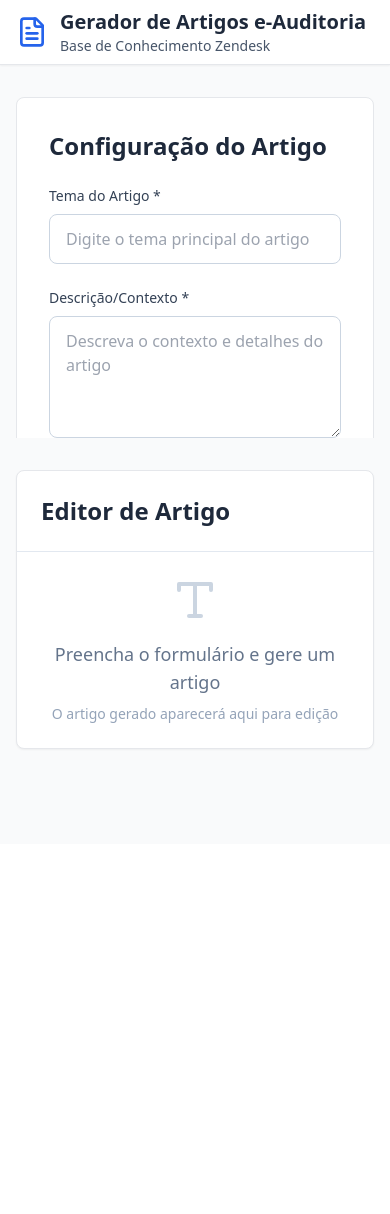
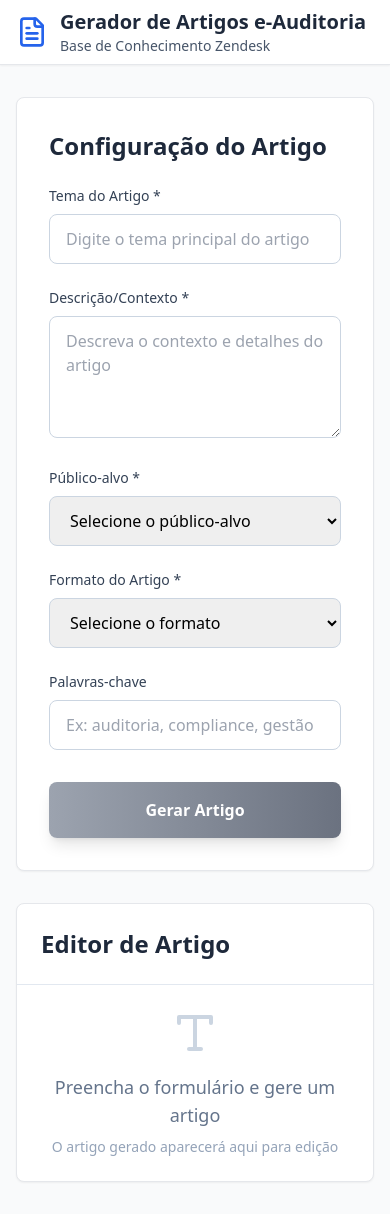
Before and after one commit to silveiradasilvaa/eauditoria-content, a React (Vite) app: page / in a window 390 px wide. Before the commit the page ends 844 px from the top, so only its background shows below. Built offline with nearby package versions, Linux system fonts and the light colour scheme.

Commit message:
Ajustes para mobile e correções visuais

```diff
--- a/src/App.tsx
+++ b/src/App.tsx
@@ -18,7 +18,7 @@ function App() {
 
   const [webhookConfig, setWebhookConfig] = useLocalStorage<WebhookConfig>('eauditoria-webhooks', {
     generateUrl: 'https://n8n.flap.studio/webhook/eauditoria/generate-content',
-    zendeskUrl: 'https://n8n.flap.studio/webhook-test/eauditoria/send-zendesk',
+    zendeskUrl: 'https://n8n.flap.studio/webhook/eauditoria/send-zendesk',
   });
 
   const [content, setContent] = useState<string>('');
@@ -60,6 +60,17 @@ function App() {
       setContent(generatedContent);
       setEditorMode('edit');
       showToast('Artigo gerado com sucesso!', 'success');
+
+      // Scroll para o editor no mobile
+      const editorSection = document.getElementById('editor-section');
+      if (editorSection && window.innerWidth < 1024) {
+        setTimeout(() => {
+          editorSection.scrollIntoView({
+            behavior: 'smooth',
+            block: 'start'
+          });
+        }, 100);
+      }
     } catch (error) {
       const errorMessage = error instanceof Error ? error.message : 'Erro desconhecido na geração';
       showToast(errorMessage, 'error');
@@ -130,9 +141,9 @@ function App() {
 
       {/* Main Content */}
       <main className="max-w-7xl mx-auto px-4 sm:px-6 lg:px-8 py-8">
-        <div className="grid grid-cols-1 lg:grid-cols-2 gap-8 h-[calc(100vh-12rem)]">
+        <div className="grid grid-cols-1 lg:grid-cols-2 gap-8 lg:h-[calc(100vh-12rem)]">
           {/* Form Section */}
-          <div className="h-full overflow-y-auto">
+          <div className="lg:h-full lg:overflow-y-auto">
             <FormSection
               formData={formData}
               webhookConfig={webhookConfig}
@@ -144,7 +155,7 @@ function App() {
           </div>
 
           {/* Editor Section */}
-          <div className="h-full">
+          <div id="editor-section" className="lg:h-full">
             <EditorSection
               content={content}
               mode={editorMode}
--- a/src/components/EditorSection.tsx
+++ b/src/components/EditorSection.tsx
@@ -139,15 +139,15 @@ export const EditorSection: React.FC<EditorSectionProps> = ({
               className="flex-1 bg-gradient-to-r from-green-500 to-green-600 hover:from-green-600 hover:to-green-700 disabled:from-gray-400 disabled:to-gray-500 text-white font-semibold py-3 px-4 rounded-lg transition-all duration-200 shadow-lg hover:shadow-xl disabled:cursor-not-allowed"
             >
               {isPublishing ? (
-                <div className="flex items-center justify-center">
+                <span className="flex items-center justify-center">
                   <div className="animate-spin rounded-full h-4 w-4 border-b-2 border-white mr-2"></div>
                   Publicando...
-                </div>
+                </span>
               ) : (
-                <>
+                <span className="flex items-center justify-center">
                   <Send className="w-4 h-4 mr-2" />
                   Enviar para Zendesk
-                </>
+                </span>
               )}
             </button>
           </div>
--- a/src/components/FormSection.tsx
+++ b/src/components/FormSection.tsx
@@ -113,7 +113,7 @@ export const FormSection: React.FC<FormSectionProps> = ({
       </div>
 
       {/* Configuração de Webhooks */}
-      <div className="mt-8 pt-8 border-t border-slate-200">
+      <div className="mt-8 pt-8 border-t border-slate-200" style={{ display: 'none' }}>
         <h3 className="text-lg font-semibold text-slate-800 mb-4">Configuração</h3>
 
         <div className="space-y-4">
```
